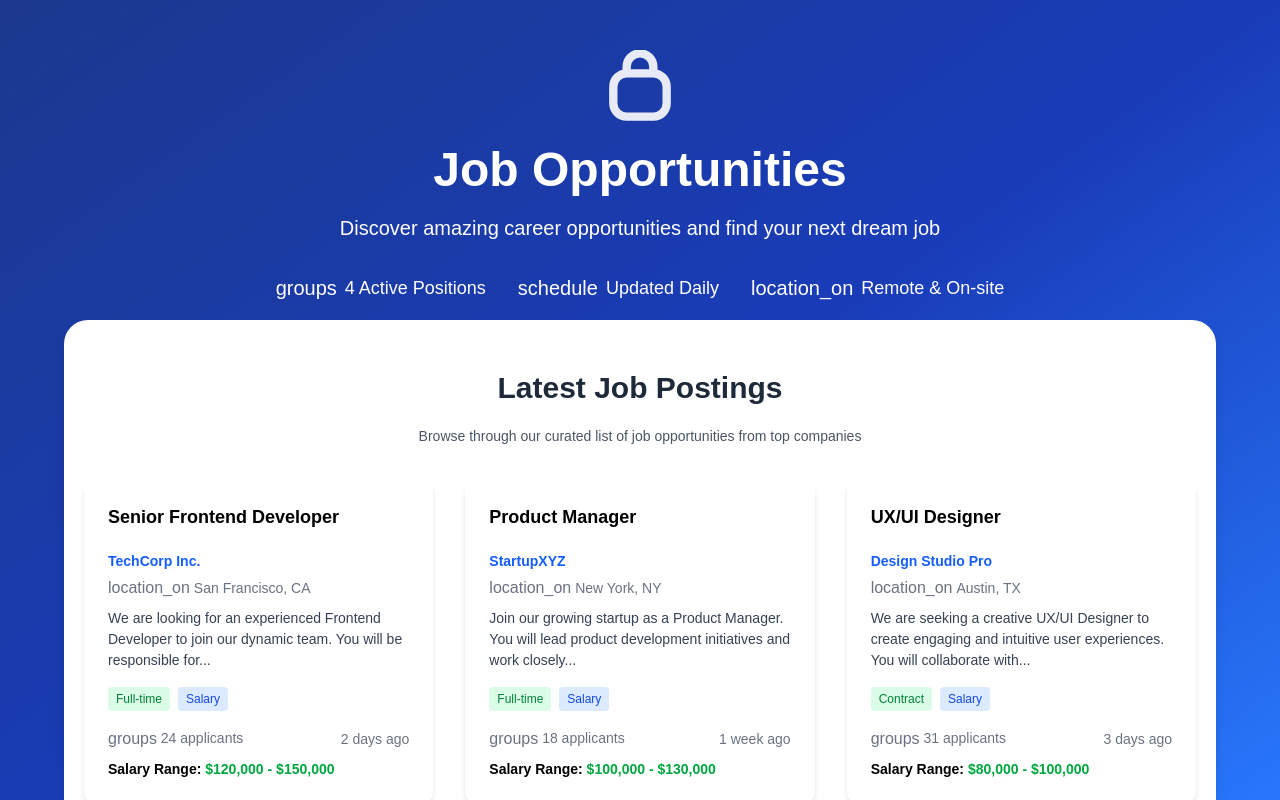
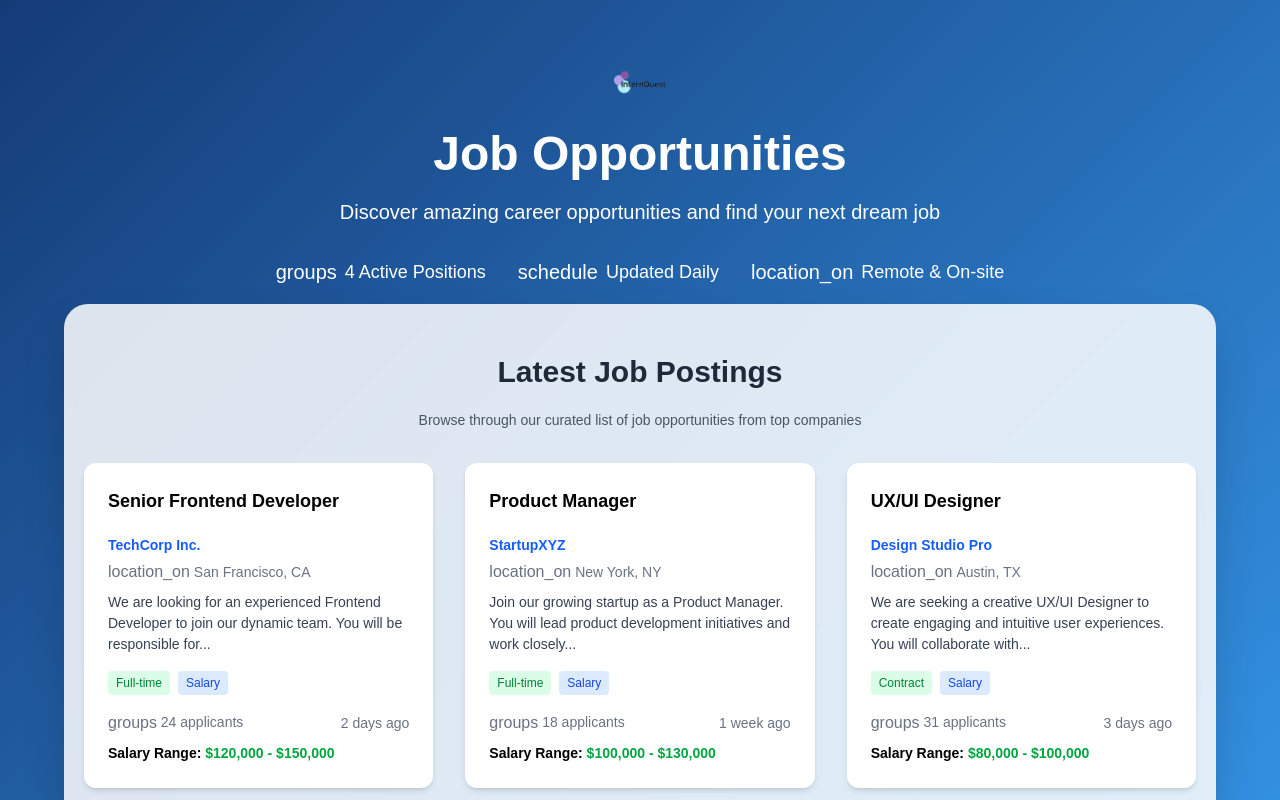
Before and after one commit to kaveenskn/InternQuest-web-Group2, a React (Vite) app: page /about in a window 1280 px wide. Built offline with nearby package versions, Linux system fonts and the light colour scheme.

Commit message:
update backgroun color

```diff
--- a/src/pages/aboutpage.jsx
+++ b/src/pages/aboutpage.jsx
@@ -1,4 +1,5 @@
 import React from "react";
+import logo from "../assets/logo.png"; // Adjust path if needed
 
 const jobData = [
   {
@@ -47,16 +48,15 @@ const jobData = [
 
 const AboutPage = () => {
   return (
-    <div className="min-h-screen pb-12 bg-gradient-to-br from-blue-900 via-blue-800 to-blue-500">
+    <div
+      className="min-h-screen pb-12 flex flex-col items-center"
+      style={{
+        background: "linear-gradient(135deg, #153b77 0%, #3494e6 100%)",
+      }}
+    >
       {/* Hero Section */}
-      <section className="flex flex-col items-center justify-center py-16 text-white">
-        <div className="mb-4">
-          {/* Bag Icon */}
-          <svg className="h-20 w-20 text-white opacity-90" fill="none" stroke="currentColor" strokeWidth="2.5" viewBox="0 0 24 24">
-            <rect x="4" y="7" width="16" height="13" rx="4" fill="none" />
-            <path d="M8 7V5a4 4 0 1 1 8 0v2" stroke="currentColor" strokeWidth="2.5" />
-          </svg>
-        </div>
+      <section className="flex flex-col items-center justify-center py-14 text-white w-full">
+        <img src={logo} alt="Logo" className="h-16 w-16 mb-4" />
         <h1 className="text-5xl font-extrabold mb-4 text-center">Job Opportunities</h1>
         <p className="text-xl mb-8 text-center max-w-2xl">
           Discover amazing career opportunities and find your next dream job
@@ -78,7 +78,13 @@ const AboutPage = () => {
       </section>
 
       {/* Latest Job Postings */}
-      <section className="bg-white rounded-t-3xl shadow-lg p-8 max-w-6xl mx-auto w-full -mt-8">
+      <section
+        className="rounded-3xl shadow-2xl p-8 max-w-6xl w-full -mt-8"
+        style={{
+          background: "rgba(255,255,255,0.85)", // frosted glass effect for middle box
+          backdropFilter: "blur(6px)",
+        }}
+      >
         <h2 className="text-3xl font-extrabold text-gray-800 mb-2 text-center">Latest Job Postings</h2>
         <p className="text-gray-600 text-center mb-8">
           Browse through our curated list of job opportunities from top companies
```
